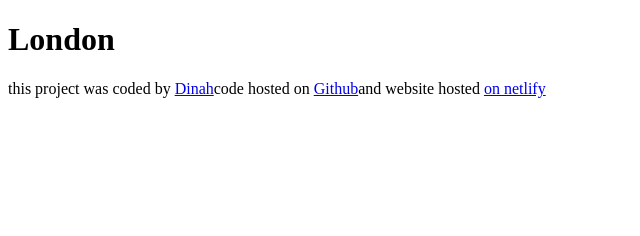
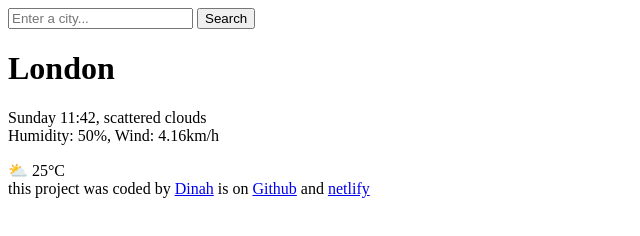
Before and after one commit to tinahb1992/dinah-project, a plain HTML site: page index.html in a window 1280 px wide. Shown: the whole page, without its empty margins (0-640 px from the left). Drawn offline with Linux system fonts and the light colour scheme.

Commit message:
added some html

```diff
--- a/index.html
+++ b/index.html
@@ -6,13 +6,28 @@
     <title>Dinah App</title>
   </head>
   <body>
-    <h1>London</h1>
+    <header>
+      <form>
+        <input type="search" placeholder="Enter a city..." required />
+        <input type="submit" value="Search" />
+      </form>
+    </header>
+    <main>
+      <div>
+        <h1>London</h1>
+        <p>
+          Sunday 11:42, scattered clouds
+          <br />
+          Humidity: 50%, Wind: 4.16km/h
+        </p>
+      </div>
+      <div>⛅ 25&degC</div>
+    </main>
     <footer>
       this project was coded by
-      <a href="https://github.com/Dinah/" target="_blank">Dinah</a>code hosted
-      on <a href="https://github.com/tinahb1992/" target="_blank">Github</a>and
-      website hosted
-      <a href="https://dinah.netlify.app" target="_blank">on netlify</a>
+      <a href="https://github.com/Dinah/" target="_blank">Dinah</a> is on
+      <a href="https://github.com/tinahb1992/" target="_blank">Github</a> and
+      <a href="https://dinah.netlify.app" target="_blank">netlify</a>
     </footer>
   </body>
 </html>
```
